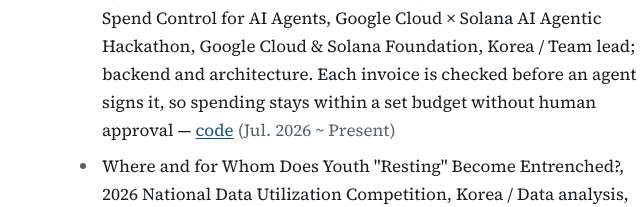
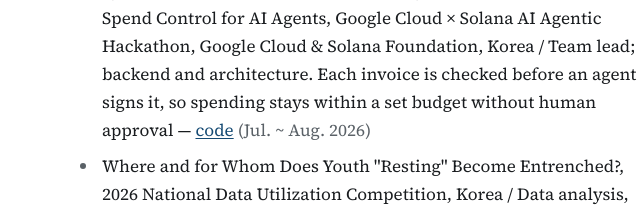
Before and after one commit to Loda1002/Loda1002.github.io, a plain HTML site: page index.html in a window 1280 px wide. Shown: the part 1613-1820 px from the top of the page, 278-918 px from the left. Drawn offline with Linux system fonts and the light colour scheme.

Commit message:
Modify project details for SynapStock
Updated project timeline for SynapStock entry.

```diff
--- a/index.html
+++ b/index.html
@@ -152,7 +152,7 @@
   <h2>Projects</h2>
   <ul class="list">
     <li>Agent Harness Design for a Small Language Model, 2026 Samsung Collegiate Programming Challenge (AI Challenge), Samsung Electronics, Korea / 53rd of 640 on hidden test set; 121st on public leaderboard <span class="d">(Jul. 2026)</span></li>
-    <li>SynapStock: An Autonomous Trading System with Invoice-Level Spend Control for AI Agents, Google Cloud &times; Solana AI Agentic Hackathon, Google Cloud &amp; Solana Foundation, Korea / Team lead; backend and architecture. Each invoice is checked before an agent signs it, so spending stays within a set budget without human approval &mdash; <a href="https://github.com/Loda1002/SynapStock">code</a> <span class="d">(Jul. 2026 ~ Present)</span></li>
+    <li>SynapStock: An Autonomous Trading System with Invoice-Level Spend Control for AI Agents, Google Cloud &times; Solana AI Agentic Hackathon, Google Cloud &amp; Solana Foundation, Korea / Team lead; backend and architecture. Each invoice is checked before an agent signs it, so spending stays within a set budget without human approval &mdash; <a href="https://github.com/Loda1002/SynapStock">code</a> <span class="d">(Jul. ~ Aug. 2026)</span></li>
     <li>Where and for Whom Does Youth "Resting" Become Entrenched?, 2026 National Data Utilization Competition, Korea / Data analysis, statistical modeling, visualization <span class="d">(Jun. ~ Jul. 2026)</span></li>
     <li>RecallCatcher: A Proposed LLM-Based Matching Engine to Prevent Re-Listing of Recalled Products in Online Marketplaces, 14th Public Data Utilization Contest (Idea Track), Ministry of Trade, Industry and Resources (MOTIR), Korea / Co-proposed the concept; primary author of the project proposal <span class="d">(Jul. 2026)</span></li>
     <li>THE Waffle, 3rd Cohort, Seongnam City Youth Foundation, Korea / Co-founder (2-person team); took a product from concept through a <a href="https://www.wadiz.kr/web/campaign/detail/369249">crowdfunding campaign</a> to sale <span class="d">(Jun. ~ Nov. 2025)</span></li>
```
